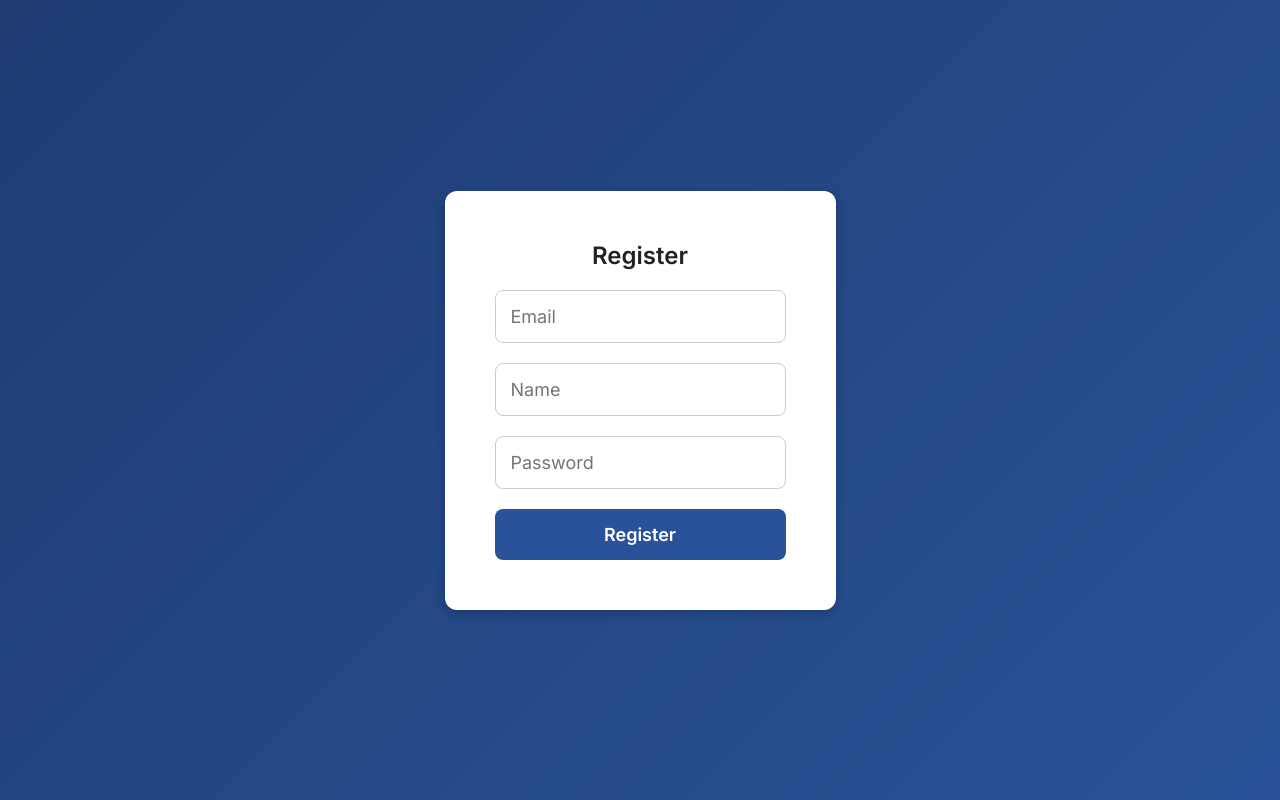
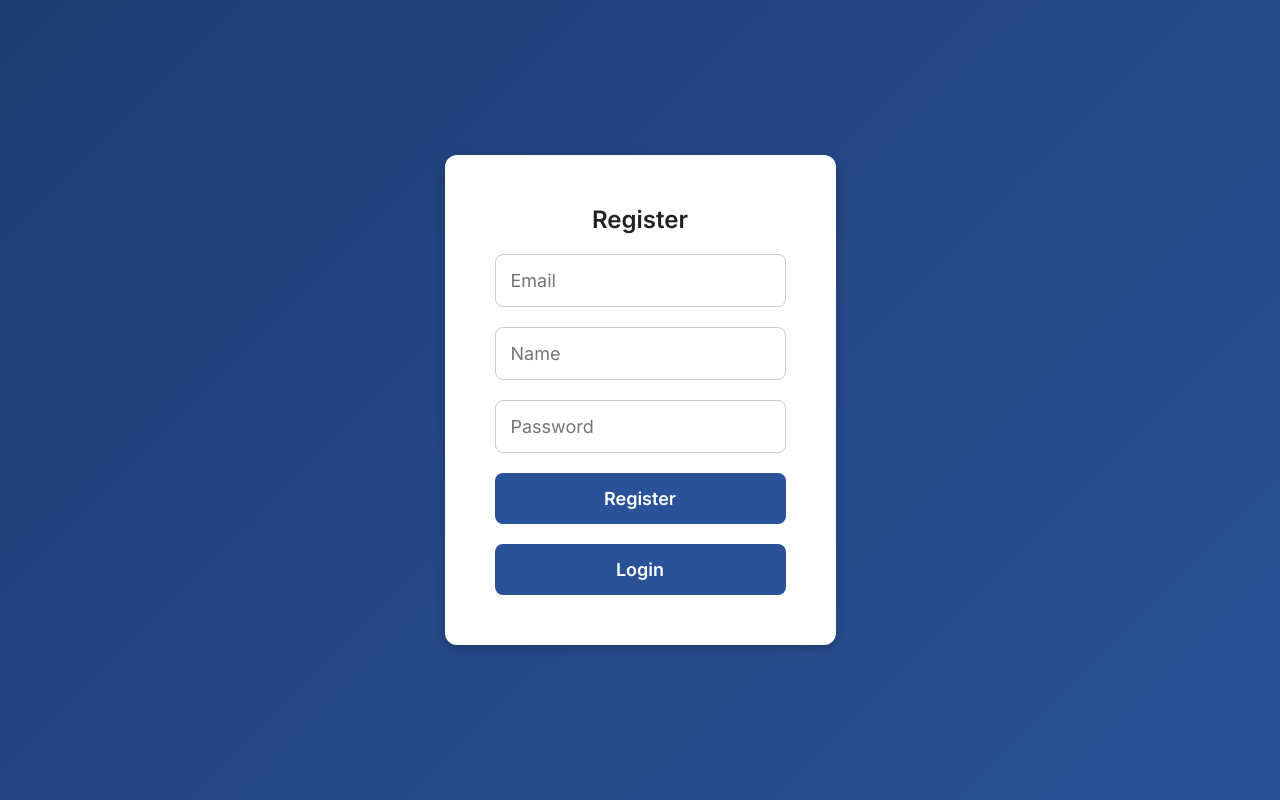
Before and after one commit to aamir-naved/goals-frontend, a React (Vite) app: page /register in a window 1280 px wide. Built offline with nearby package versions, Linux system fonts and the light colour scheme.

Commit message:
added login register redirect

```diff
--- a/src/routes/Login.jsx
+++ b/src/routes/Login.jsx
@@ -73,6 +73,7 @@ const Login = () => {
                     required
                 />
                 <button type="submit">Login</button>
+                <button onClick={() => navigate("/register")}>Register</button>
             </form>
         </div>
     );
--- a/src/routes/Register.jsx
+++ b/src/routes/Register.jsx
@@ -119,6 +119,7 @@ const Register = () => {
                     required
                 />
                 <button type="submit">Register</button>
+                <button onClick={() => navigate("/login")}>Login</button>
             </form>
         </div>
     );
```
